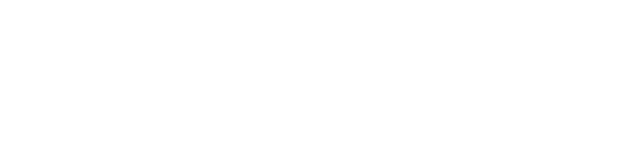
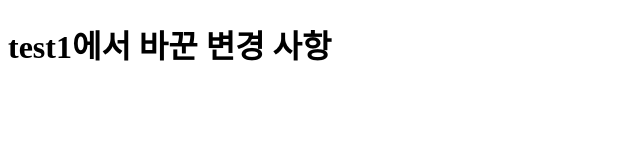
Before and after one commit to gogigogigogi/git-test, a plain HTML site: page index.html in a window 1280 px wide. Shown: the whole page, without its empty margins (0-640 px from the left). Drawn offline with Linux system fonts and the light colour scheme.

Commit message:
test1 변경사항

```diff
--- a/index.html
+++ b/index.html
@@ -5,5 +5,7 @@
     <meta name="viewport" content="width=device-width, initial-scale=1.0" />
     <title>Document</title>
   </head>
-  <body></body>
+  <body>
+    <h1>test1에서 바꾼 변경 사항</h1>
+  </body>
 </html>
```
